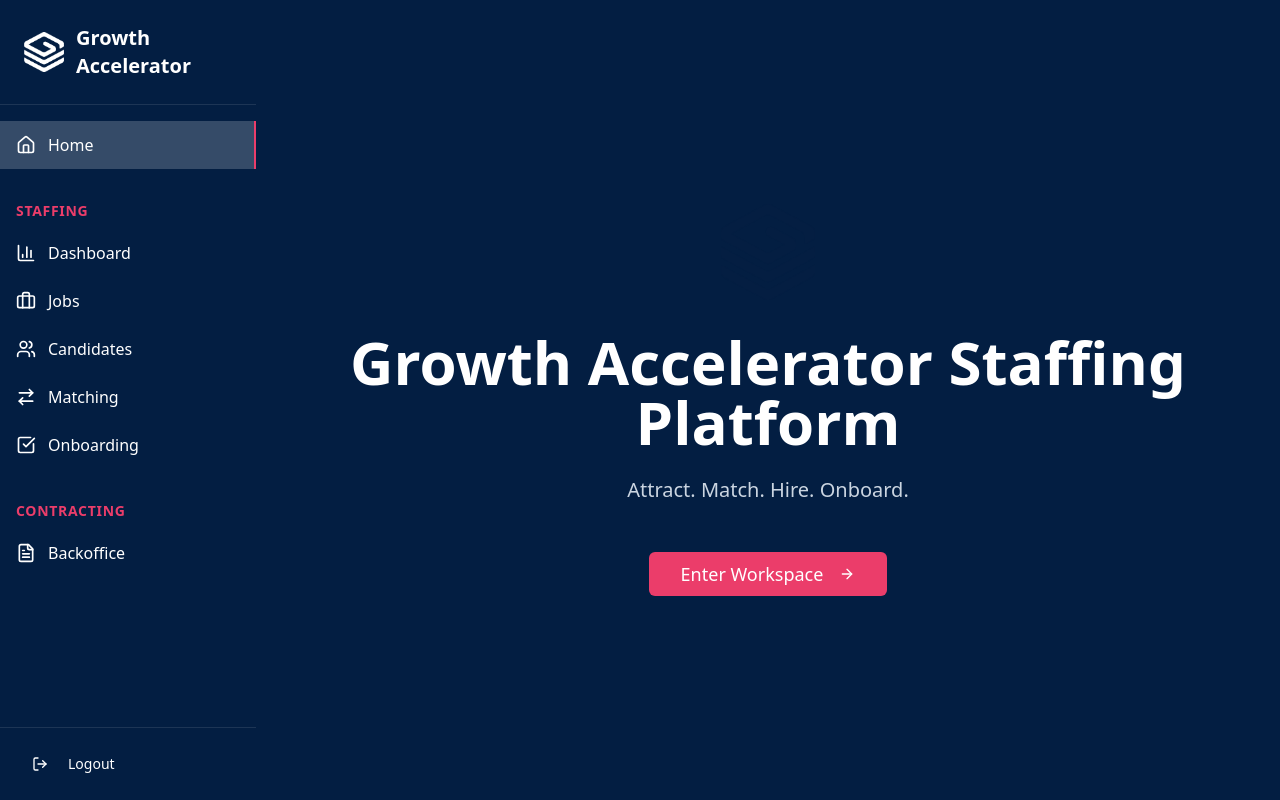
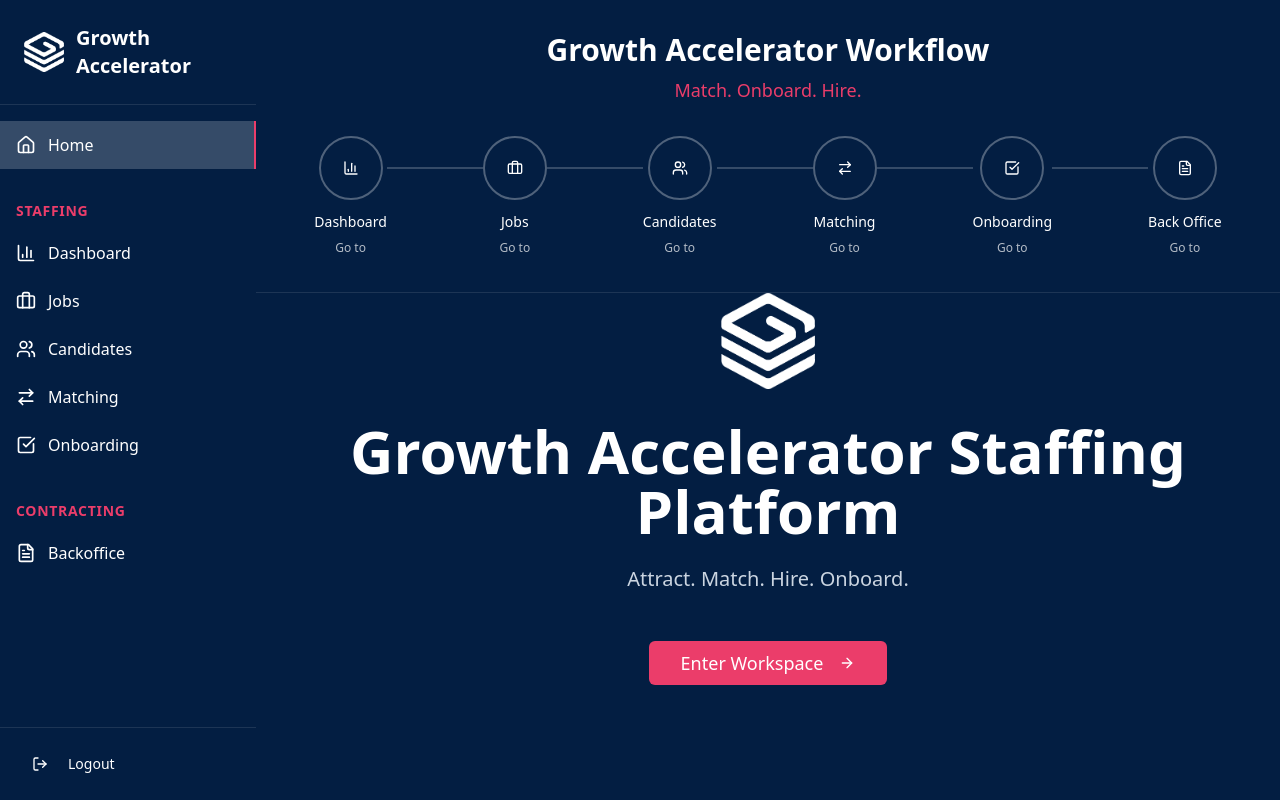
Before and after one commit to growthacceleratorstaffing/linked-job-seeker-board, a React (Vite) app: page / in a window 1280 px wide. Built offline with nearby package versions, Linux system fonts and the light colour scheme.

Commit message:
Add workflow and external link
Implemented the workflow header on all pages, including the index page. Changed the Back Office link to an external URL.

```diff
--- a/src/components/Layout.tsx
+++ b/src/components/Layout.tsx
@@ -4,15 +4,14 @@ import WorkflowHeader from './WorkflowHeader';
 
 interface LayoutProps {
   children: React.ReactNode;
-  showWorkflow?: boolean;
 }
 
-const Layout: React.FC<LayoutProps> = ({ children, showWorkflow = true }) => {
+const Layout: React.FC<LayoutProps> = ({ children }) => {
   return (
     <div className="flex min-h-screen bg-primary-blue">
       <AppSidebar />
       <div className="flex-1 flex flex-col bg-primary-blue text-white">
-        {showWorkflow && <WorkflowHeader />}
+        <WorkflowHeader />
         <main className="flex-1 bg-primary-blue">
           {children}
         </main>
--- a/src/components/WorkflowHeader.tsx
+++ b/src/components/WorkflowHeader.tsx
@@ -20,7 +20,7 @@ const WorkflowHeader = () => {
     { path: '/candidates', label: 'Candidates', icon: Users },
     { path: '/matching', label: 'Matching', icon: ArrowRightLeft },
     { path: '/onboarding', label: 'Onboarding', icon: CheckSquare },
-    { path: '/backoffice', label: 'Back Office', icon: FileText },
+    { path: 'https://mijn.cootje.com', label: 'Back Office', icon: FileText, external: true },
   ];
 
   const getCurrentStepIndex = () => {
@@ -35,12 +35,16 @@ const WorkflowHeader = () => {
     return null;
   };
 
-  const handleStepClick = (path: string) => {
-    navigate(path);
+  const handleStepClick = (path: string, external?: boolean) => {
+    if (external) {
+      window.open(path, '_blank');
+    } else {
+      navigate(path);
+    }
   };
 
   const WorkflowStep = ({ step, index, isActive }: {
-    step: typeof workflowSteps[0];
+    step: any;
     index: number;
     isActive: boolean;
   }) => {
@@ -49,7 +53,7 @@ const WorkflowHeader = () => {
     return (
       <div className="flex flex-col items-center">
         <Button
-          onClick={() => handleStepClick(step.path)}
+          onClick={() => handleStepClick(step.path, step.external)}
           variant="ghost"
           className={`rounded-full w-16 h-16 p-0 border-2 transition-all ${
             isActive
@@ -63,7 +67,7 @@ const WorkflowHeader = () => {
         <div className="mt-3 text-center">
           <h3 className="text-white font-medium text-sm">{step.label}</h3>
           <Button
-            onClick={() => handleStepClick(step.path)}
+            onClick={() => handleStepClick(step.path, step.external)}
             variant="ghost"
             size="sm"
             className={`mt-1 text-xs h-6 px-3 ${
--- a/src/pages/Index.tsx
+++ b/src/pages/Index.tsx
@@ -2,19 +2,18 @@ import React from 'react';
 import { Button } from "@/components/ui/button";
 import { ArrowRight } from "lucide-react";
 import { useNavigate } from "react-router-dom";
-import AppSidebar from "@/components/AppSidebar";
+import Layout from "@/components/Layout";
 
 const Index = () => {
   const navigate = useNavigate();
 
   return (
-    <div className="flex min-h-screen bg-primary-blue">
-      <AppSidebar />
+    <Layout>
       <div className="flex-1 flex flex-col items-center justify-center text-white">
         <div className="text-center">
           <div className="mb-8">
             <img
-              src="/lovable-uploads/b75d59b1-dda0-4ae9-aa70-24966bdd42d5.png"
+              src="/lovable-uploads/76da95f6-805f-4f3e-91e8-f4ddc51657ad.png"
               alt="Growth Accelerator Logo"
               className="mx-auto h-24 w-24 object-contain mb-8"
             />
@@ -38,7 +37,7 @@ const Index = () => {
           </Button>
         </div>
       </div>
-    </div>
+    </Layout>
   );
 };
 
```
